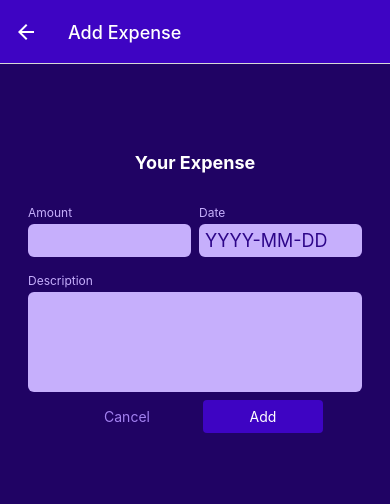
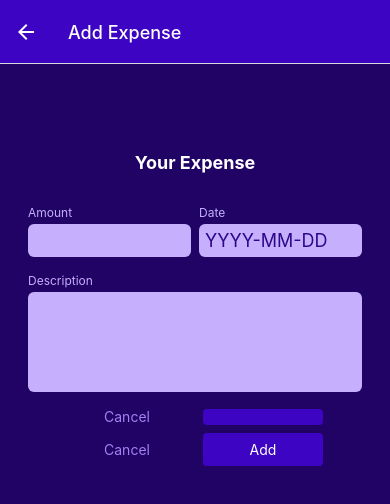
Before and after one commit to karolwk/expenses-organizer-app, a React Native app: screen /ManageExpense in a window 390 px wide. Shown: the top 504 px of the page. Built offline with nearby package versions, Linux system fonts and the light colour scheme.

Commit message:
added validation to forms

```diff
--- a/components/ManageExpense/ExpenseForm.js
+++ b/components/ManageExpense/ExpenseForm.js
@@ -1,22 +1,71 @@
-import { StyleSheet, Text, View } from 'react-native';
+import { Alert, StyleSheet, Text, View } from 'react-native';
 import React, { useState } from 'react';
 import Input from './Input';
+import Button from '../UI/Button';
+import { getFormattedDate } from '../../util/date';
+import { GlobalStyles } from '../../constants/styles';
 
-const ExpenseForm = () => {
-  const [inputValues, setInputValues] = useState({
-    amount: '',
-    date: '',
-    description: '',
+const ExpenseForm = ({
+  onCancel,
+  onSubmit,
+  submitButtonLabel,
+  defaultValues,
+}) => {
+  const [inputs, setInputs] = useState({
+    amount: {
+      value: defaultValues ? defaultValues.amount.toString() : '',
+      isValid: true,
+    },
+    date: {
+      value: defaultValues ? getFormattedDate(defaultValues.date) : '',
+      isValid: true,
+    },
+    description: {
+      value: defaultValues ? defaultValues.description : '',
+      isValid: true,
+    },
   });
 
   const inputChangedHandler = (inputIdentifier, enteredValue) => {
-    setInputValues((curInputValues) => {
+    setInputs((curInputs) => {
       return {
-        ...curInputValues,
-        [inputIdentifier]: enteredValue,
+        ...curInputs,
+        [inputIdentifier]: { value: enteredValue, isValid: true },
       };
     });
   };
+
+  const submitHandler = () => {
+    const expanseData = {
+      amount: +inputs.amount.value, // PROTIP "+"  before inputValues.amount converts string to number
+      date: new Date(inputs.date.value),
+      description: inputs.description.value,
+    };
+
+    const amountIsValid = !isNaN(expanseData.amount) && expanseData.amount > 0;
+    const dateIsValid = expanseData.date.toString() !== 'Invalid Date'; //at default Date object returns "Invalid Date" if we enter date in invalid format
+    const descriptionValid = expanseData.description.trim().length > 0;
+    if (!amountIsValid || !dateIsValid || !descriptionValid) {
+      setInputs((curInputs) => {
+        return {
+          amount: { value: curInputs.amount.value, isValid: amountIsValid },
+          date: { value: curInputs.date.value, isValid: dateIsValid },
+          description: {
+            value: curInputs.description.value,
+            isValid: descriptionValid,
+          },
+        };
+      });
+      return;
+    }
+
+    onSubmit(expanseData);
+  };
+
+  const formIsInvalid =
+    !inputs.amount.isValid ||
+    !inputs.date.isValid ||
+    !inputs.description.isValid;
 
   return (
     <View style={styles.formStyle}>
@@ -24,32 +73,48 @@ const ExpenseForm = () => {
       <View style={styles.inputsRow}>
         <Input
           label="Amount"
+          invalid={!inputs.amount.isValid}
           textInputConfig={{
             keyboardType: 'decimal-pad',
             onChangeText: inputChangedHandler.bind(this, 'amount'),
-            value: inputValues.amount,
+            value: inputs.amount.value,
           }}
           style={styles.rowInput}
         />
         <Input
           label="Date"
           style={styles.rowInput}
+          invalid={!inputs.date.isValid}
           textInputConfig={{
             placeholder: 'YYYY-MM-DD',
             maxLength: 10,
             onChangeText: inputChangedHandler.bind(this, 'date'),
-            value: inputValues.date,
+            value: inputs.date.value,
           }}
         />
       </View>
       <Input
         label="Description"
+        invalid={!inputs.description.isValid}
         textInputConfig={{
           multiline: true,
           onChangeText: inputChangedHandler.bind(this, 'description'),
-          value: inputValues.description,
+          value: inputs.description.value,
         }}
       />
+      {formIsInvalid && (
+        <Text style={styles.errorText}>
+          Invalud input values - please check your entered data
+        </Text>
+      )}
+      <View style={styles.buttons}>
+        <Button mode="flat" onPress={onCancel} style={styles.button}>
+          Cancel
+        </Button>
+        <Button onPress={submitHandler} style={styles.button}>
+          {submitButtonLabel}
+        </Button>
+      </View>
     </View>
   );
 };
@@ -72,4 +137,18 @@ const styles = StyleSheet.create({
   rowInput: {
     flex: 1,
   },
+  errorText: {
+    textAlign: 'center',
+    color: GlobalStyles.colors.error500,
+    margin: 8,
+  },
+  buttons: {
+    flexDirection: 'row',
+    justifyContent: 'center',
+    alignItems: 'center',
+  },
+  button: {
+    minWidth: 120,
+    marginHorizontal: 8,
+  },
 });
```
